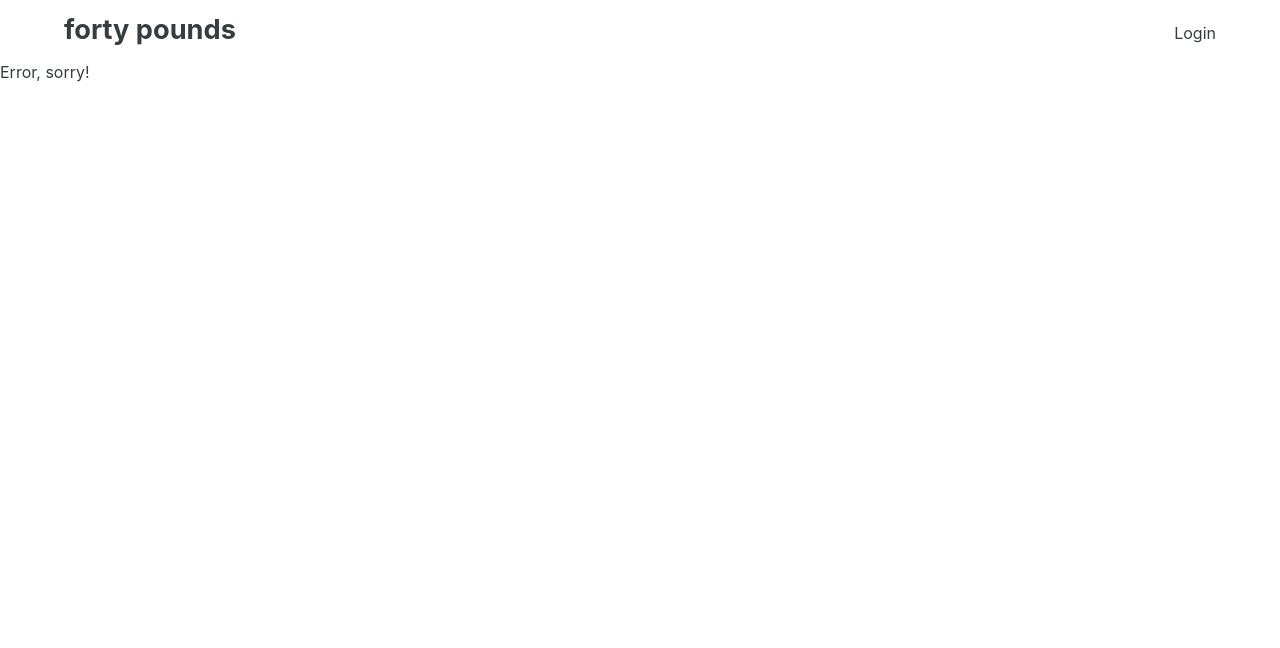
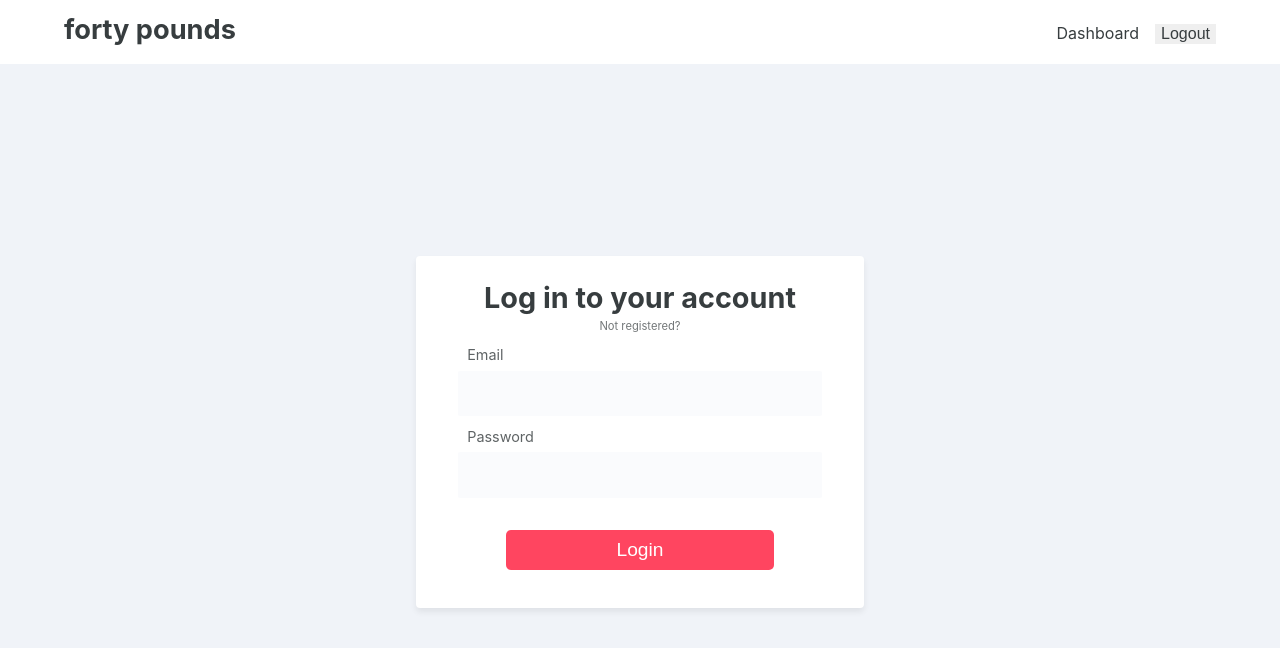
Before and after one commit to ruairidhflint/40lbs-frontend, a React (Create React App) app: page /login in a window 1280 px wide. Before the commit this address led to /error. Shown: the top 648 px of the page. Built offline with nearby package versions, Linux system fonts and the light colour scheme; no server answers; sample sign-in values are in the browser's storage.

Commit message:
Manually add token to retrieval endpoint

```diff
--- a/src/App.js
+++ b/src/App.js
@@ -33,12 +33,10 @@ function App() {
         )}
       />
       <Route exact path="/" component={LandingPage} />
-        <ProtectedRoute
+      <Route
+        exact
         path="/(login|register)/"
-          user={user ? false : true}
-          redirect="/dashboard"
-          setUser={setUser}
-          component={LoginRegister}
+        render={(props) => <LoginRegister {...props} setUser={setUser} />}
       />
 
       <Route exact path="/terms" component={TermsAndConditions} />
--- a/src/Helpers/axios.js
+++ b/src/Helpers/axios.js
@@ -2,9 +2,9 @@ import axios from 'axios';
 
 export const axiosWithBase = axios.create({
   baseURL: process.env.REACT_APP_BASE_URL,
-  headers: {
-    authorization: localStorage.getItem('authorization')
-      ? localStorage.getItem('authorization')
-      : null,
-  },
+  // headers: {
+  //   authorization: localStorage.getItem('authorization')
+  //     ? localStorage.getItem('authorization')
+  //     : null,
+  // },
 });
--- a/src/Views/Dashboard.js
+++ b/src/Views/Dashboard.js
@@ -12,7 +12,11 @@ function Dashboard(props) {
   useEffect(() => {
     if (props.user) {
       axiosWithBase
-        .get('weight/user/all')
+        .get('weight/user/all', {
+          headers: {
+            authorization: localStorage.getItem('authorization'),
+          },
+        })
         .then((res) => {
           setData(res.data.data);
         })
@@ -20,9 +24,10 @@ function Dashboard(props) {
           localStorage.clear();
           props.setUser(null);
           props.history.push('/error');
+          console.log(err.message);
         });
     }
-  }, [props, props.user]);
+  }, []);
 
   return (
     <>
```
Also changed, not shown: 1 other file (tests, documents, lock files or other folders). Lines whose indentation alone changed are shown as unchanged.
